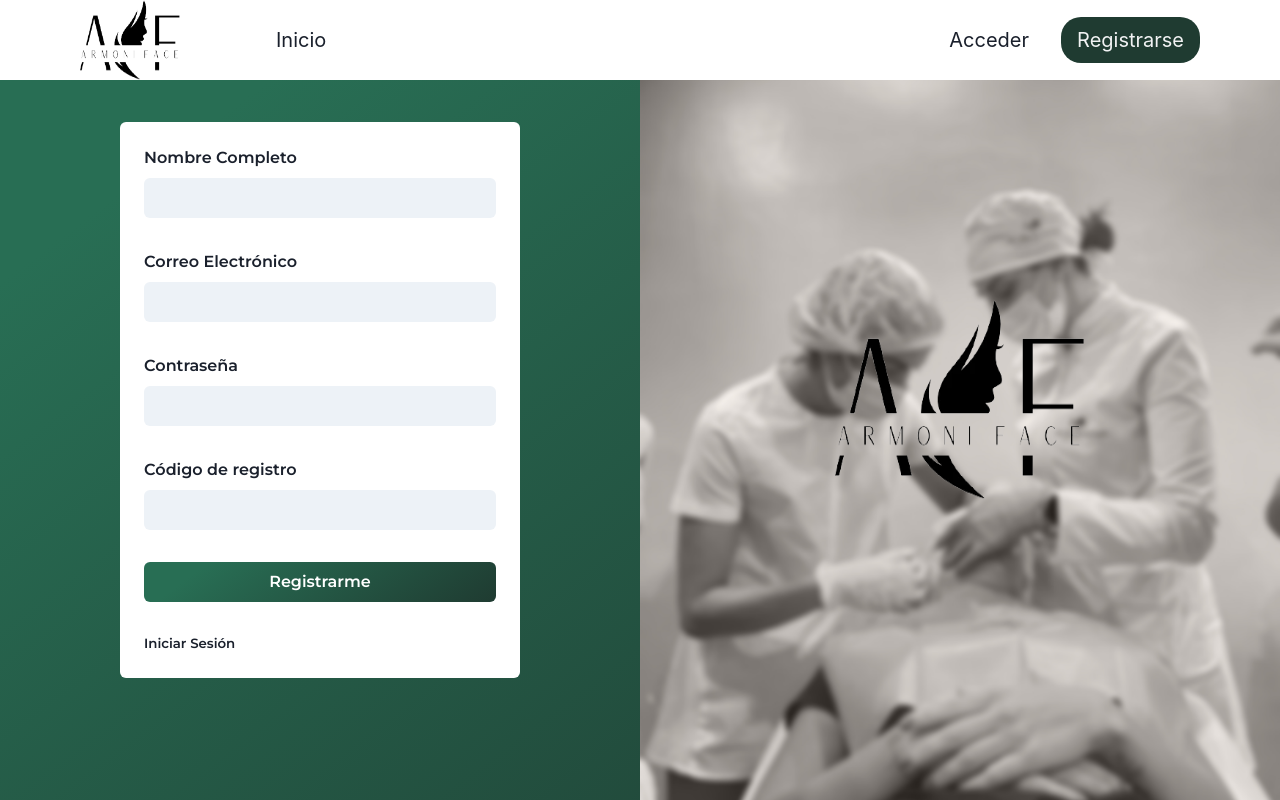
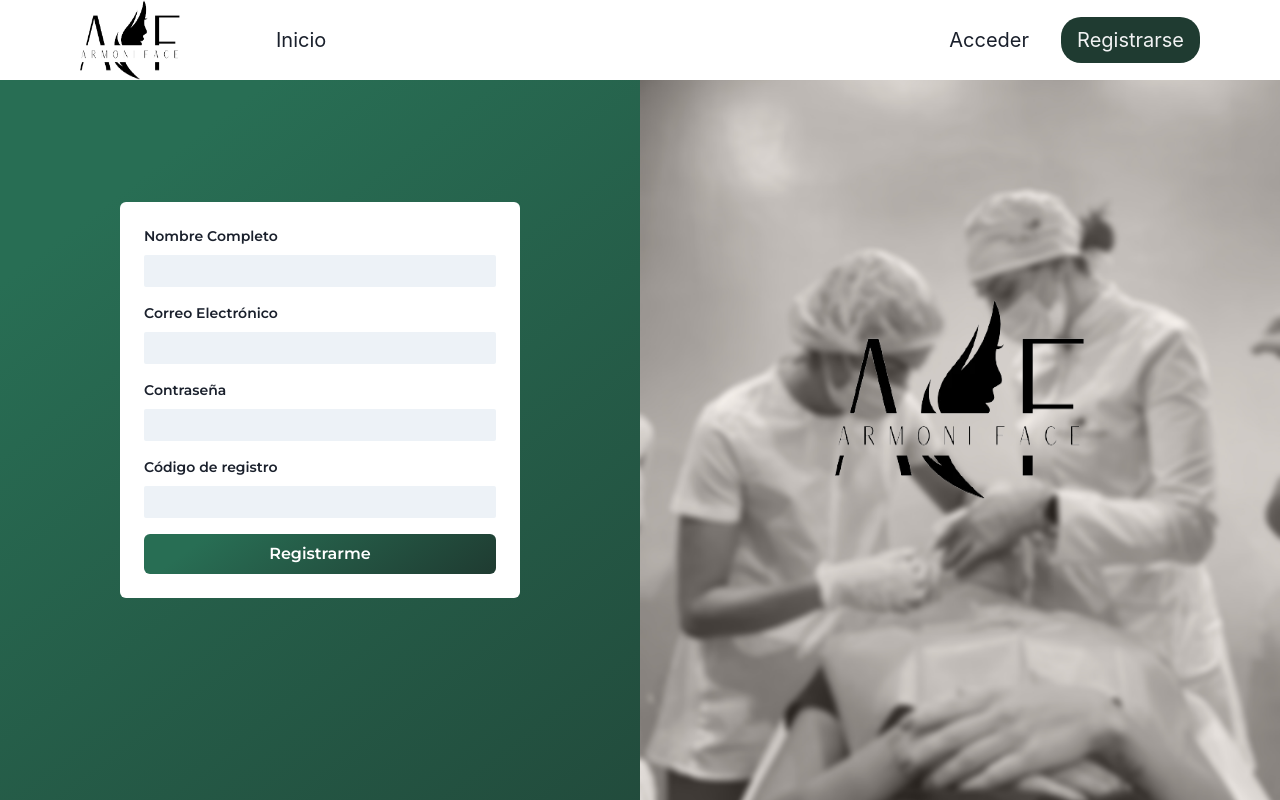
Before and after one commit to LuchoQQ/armoniface, a Next.js app: page /register in a window 1280 px wide. Built offline with nearby package versions, Linux system fonts and the light colour scheme; no server answers.

Commit message:
register form updated

```diff
--- a/src/views/Register.tsx
+++ b/src/views/Register.tsx
@@ -29,9 +29,12 @@ const Register: NextPage = (props) => {
     const toast = useToast();
     return (
         <>
-      <Flex justifyContent="center" bg="linear-gradient(143deg, rgba(40,110,84,1) 16%, rgba(31,59,49,1) 100%)">
             <Flex
-          w={{base: "", sm: "50%"}}
+                justifyContent="center"
+                bg="linear-gradient(143deg, rgba(40,110,84,1) 16%, rgba(31,59,49,1) 100%)"
+            >
+                <Flex
+                    w={{ base: "", sm: "50%" }}
                     h="100vh"
                     justifyContent="center"
                     alignItems="center"
@@ -41,7 +44,7 @@ const Register: NextPage = (props) => {
                             bg="white"
                             p={6}
                             rounded="md"
-              w={{base: "300px", sm: "400px"}}
+                            w={{ base: "300px", sm: "400px" }}
                             fontFamily="tertiary"
                         >
                             <Formik
@@ -71,38 +74,59 @@ const Register: NextPage = (props) => {
                             >
                                 {({ handleSubmit, errors, touched }) => (
                                     <form onSubmit={handleSubmit}>
-                    <Flex gap={8} flexDirection="column" align="flex-start">
+                                        <Flex
+                                            gap={4}
+                                            flexDirection="column"
+                                            align="flex-start"
+                                        >
                                             <FormControl>
-                        <FormLabel htmlFor="name">Nombre Completo</FormLabel>
+                                                <FormLabel
+                                                    htmlFor="name"
+                                                    fontSize="sm"
+                                                >
+                                                    Nombre Completo
+                                                </FormLabel>
                                                 <Field
                                                     as={Input}
                                                     id="name"
                                                     name="name"
                                                     type="name"
                                                     variant="filled"
+                                                    size="sm"
                                                 />
                                             </FormControl>
                                             <FormControl>
-                        <FormLabel htmlFor="email">Correo Electrónico</FormLabel>
+                                                <FormLabel htmlFor="email" fontSize='sm'>
+                                                    Correo Electrónico
+                                                </FormLabel>
                                                 <Field
                                                     as={Input}
                                                     id="email"
                                                     name="email"
                                                     type="email"
+                                                    size="sm"
                                                     variant="filled"
                                                 />
                                             </FormControl>
                                             <FormControl
-                        isInvalid={!!errors.password && touched.password}
+                                                isInvalid={
+                                                    !!errors.password &&
+                                                    touched.password
+                                                }
                                             >
-                        <FormLabel htmlFor="password">Contraseña</FormLabel>
+                                                <FormLabel htmlFor="password" fontSize='sm'>
+                                                    Contraseña
+                                                </FormLabel>
                                                 <Field
                                                     as={Input}
                                                     id="password"
                                                     name="password"
                                                     type="password"
+                                                    size="sm"
                                                     variant="filled"
-                          validate={(value: string) => {
+                                                    validate={(
+                                                        value: string
+                                                    ) => {
                                                         let error;
                                                         if (value.length <= 5) {
                                                             error =
@@ -111,26 +135,42 @@ const Register: NextPage = (props) => {
                                                         return error;
                                                     }}
                                                 />
-                        <FormErrorMessage>{errors.password}</FormErrorMessage>
+                                                <FormErrorMessage>
+                                                    {errors.password}
+                                                </FormErrorMessage>
                                             </FormControl>
-                        <FormControl isInvalid={!!errors.registerCode && touched.registerCode}>
-                          <FormLabel htmlFor="registerCode">Código de registro</FormLabel>
+                                            <FormControl
+                                                isInvalid={
+                                                    !!errors.registerCode &&
+                                                    touched.registerCode
+                                                }
+                                            >
+                                                <FormLabel htmlFor="registerCode" fontSize='sm'>
+                                                    Código de registro
+                                                </FormLabel>
                                                 <Field
                                                     as={Input}
                                                     id="registerCode"
                                                     name="registerCode"
                                                     type="registerCode"
+                                                    size="sm"
                                                     variant="filled"
-                            validate={(value: string) => {
+                                                    validate={(
+                                                        value: string
+                                                    ) => {
                                                         let error;
-                              if (value !== "armonia") {
+                                                        if (
+                                                            value !== "armonia"
+                                                        ) {
                                                             error =
                                                                 "Código de registro incorrecto";
                                                         }
                                                         return error;
                                                     }}
                                                 />
-                          <FormErrorMessage>{errors.registerCode}</FormErrorMessage>
+                                                <FormErrorMessage>
+                                                    {errors.registerCode}
+                                                </FormErrorMessage>
                                             </FormControl>
                                             <Button
                                                 type="submit"
@@ -142,11 +182,9 @@ const Register: NextPage = (props) => {
                                                 }}
                                                 color="white"
                                                 width="full"
-
                                             >
                                                 Registrarme
                                             </Button>
-                      <Text fontSize="smaller">Iniciar Sesión</Text>
                                         </Flex>
                                     </form>
                                 )}
@@ -155,7 +193,7 @@ const Register: NextPage = (props) => {
                     </Flex>
                 </Flex>
                 <Flex
-        display={{base: "none", lg: "block"}}
+                    display={{ base: "none", lg: "block" }}
                     w="50%"
                     h="100vh"
                     justifyContent="center"
```
Lines whose indentation alone changed are shown as unchanged.
